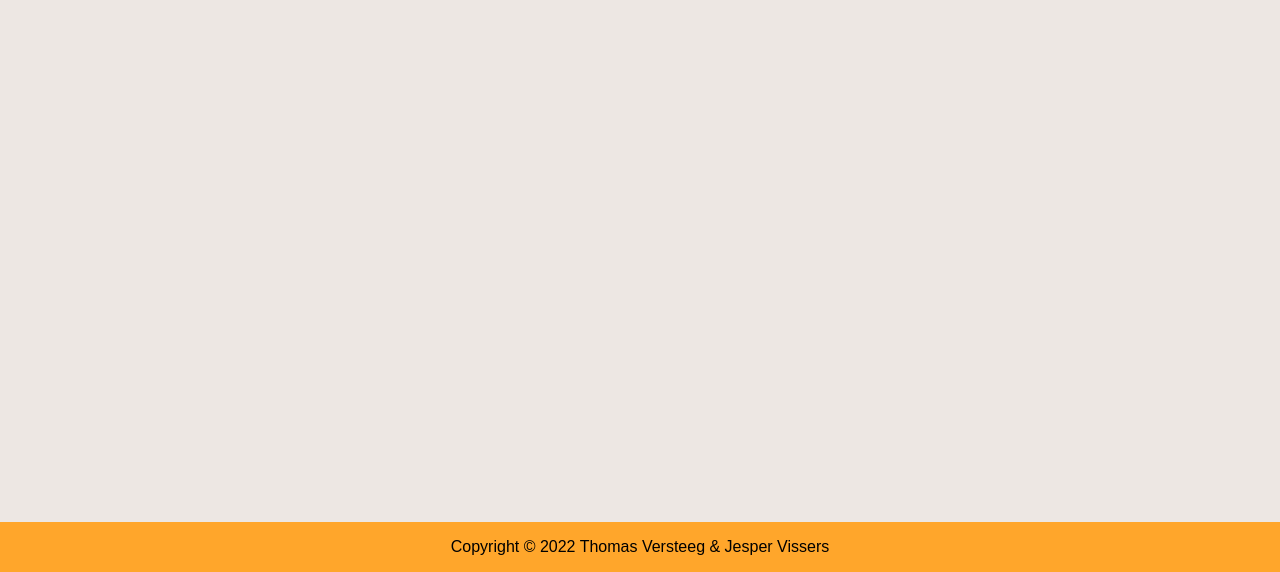
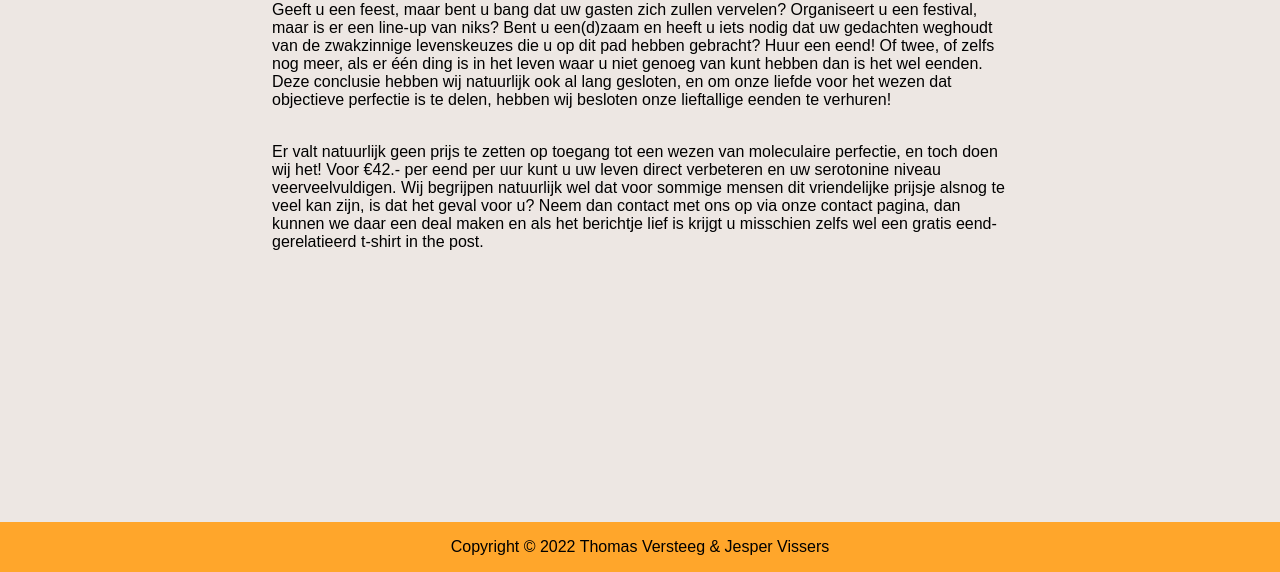
Before and after one commit to JathoSystems/WEBS1, a plain HTML site: page tekst.html in a window 1280 px wide. Shown: the part 228-800 px from the top of the page. Drawn offline with Linux system fonts and the light colour scheme.

Commit message:
Eend verhuur tekst

```diff
--- a/tekst.html
+++ b/tekst.html
@@ -51,7 +51,20 @@
     </header>
 
     <main>
-
+        <div class="content-big">
+            <h1>Eend verhuur</h1>
+            <p>Geeft u een feest, maar bent u bang dat uw gasten zich zullen vervelen? Organiseert u een festival, maar is er een line-up van niks?
+                Bent u een(d)zaam en heeft u iets nodig dat uw gedachten weghoudt van de zwakzinnige levenskeuzes die u op dit pad hebben gebracht?
+                Huur een eend! Of twee, of zelfs nog meer, als er één ding is in het leven waar u niet genoeg van kunt hebben dan is het wel eenden.
+                Deze conclusie hebben wij natuurlijk ook al lang gesloten, en om onze liefde voor het wezen dat objectieve perfectie is te delen,
+                hebben wij besloten onze lieftallige eenden te verhuren! </p>
+            <br>
+            <p>Er valt natuurlijk geen prijs te zetten op toegang tot een wezen van moleculaire perfectie, en toch doen wij het!
+                Voor €42.- per eend per uur kunt u uw leven direct verbeteren en uw serotonine niveau veerveelvuldigen.
+                Wij begrijpen natuurlijk wel dat voor sommige mensen dit vriendelijke prijsje alsnog te veel kan zijn, is dat het geval voor u?
+                Neem dan contact met ons op via onze contact pagina,
+                dan kunnen we daar een deal maken en als het berichtje lief is krijgt u misschien zelfs wel een gratis eend-gerelatieerd t-shirt in the post.</p>
+        </div>
     </main>
 
     <footer>
```
